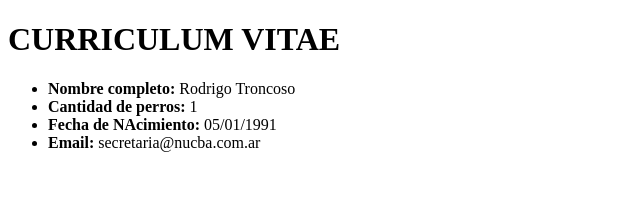
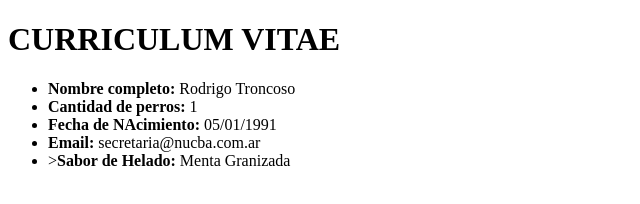
Before and after one commit to federicomcodazzi/nucba_2717, a plain HTML site: page clase_2/index.html in a window 1280 px wide. Shown: the whole page, without its empty margins (0-640 px from the left). Drawn offline with Linux system fonts and the light colour scheme.

Commit message:
Helado agregado

```diff
--- a/clase_2/index.html
+++ b/clase_2/index.html
@@ -13,6 +13,7 @@
     <li><b>Cantidad de perros:</b> 1</li>
     <li><b>Fecha de NAcimiento:</b> 05/01/1991</li>
     <li><b>Email:</b> secretaria@nucba.com.ar</li>
+    <li>><b>Sabor de Helado:</b> Menta Granizada</li>
    </ul>
 </body>
 </html>
```
